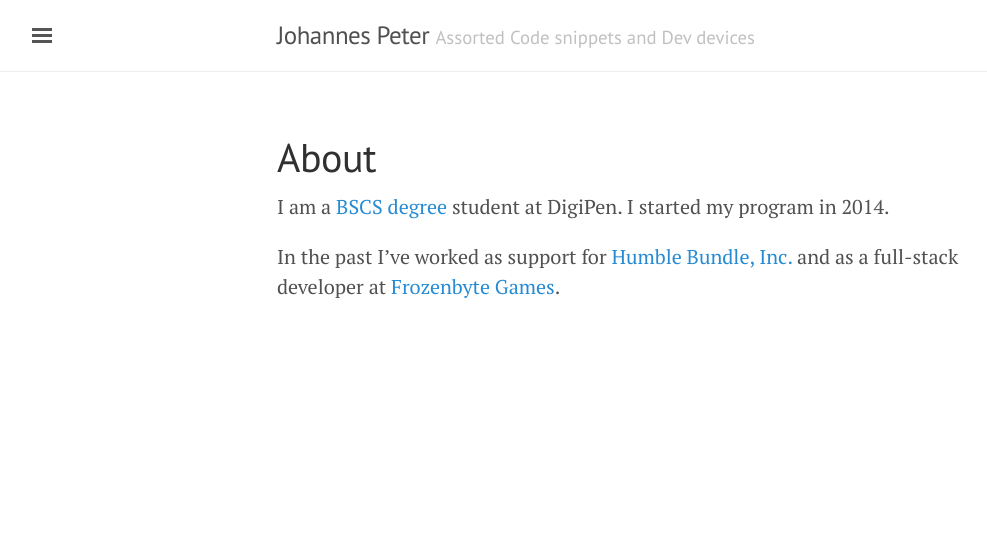
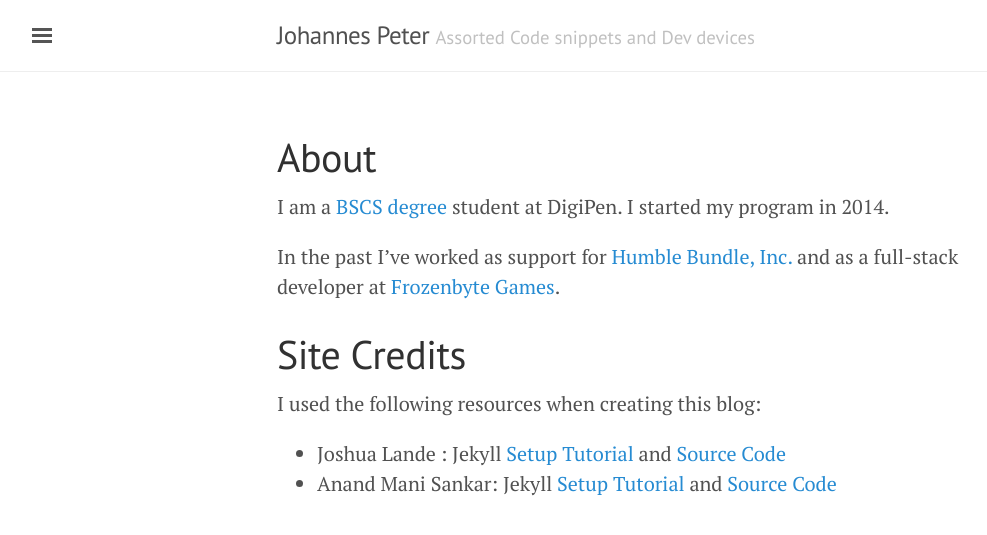
Before and after one commit to JohannesMP/com.johannesmp.blog, a Jekyll site: the page built from about.md, in a window 1280 px wide. Shown: the top 535 px of the page, without its empty margins (3-990 px from the left). Built offline with Jekyll 4.4.1, drawn with Linux system fonts in a browser that asks for light colours; nearby versions of some CDN libraries; Markdown is read by kramdown in place of the engine named in the settings.

Commit message:
added more info to 'About' section

```diff
--- a/about.md
+++ b/about.md
@@ -7,3 +7,10 @@ published: true
 I am a [BSCS degree](https://www.digipen.edu/academics/degree-programs/bs-in-computer-science/) student at DigiPen. I started my program in 2014.
 
 In the past I've worked as support for [Humble Bundle, Inc.](http://www.humblebundle.com) and as a full-stack developer at [Frozenbyte Games](http://www.frozenbyte.com/).
+
+#Site Credits
+
+I used the following resources when creating this blog:
+
+- Joshua Lande : Jekyll [Setup Tutorial](http://joshualande.com/jekyll-github-pages-poole/) and [Source Code](https://github.com/joshualande/joshualande.github.io)
+- Anand Mani Sankar: Jekyll [Setup Tutorial](http://anandmanisankar.com/posts/set-up-blog-jekyll-github-pages-2/) and [Source Code](https://github.com/msanand/msanand.github.io)
```
